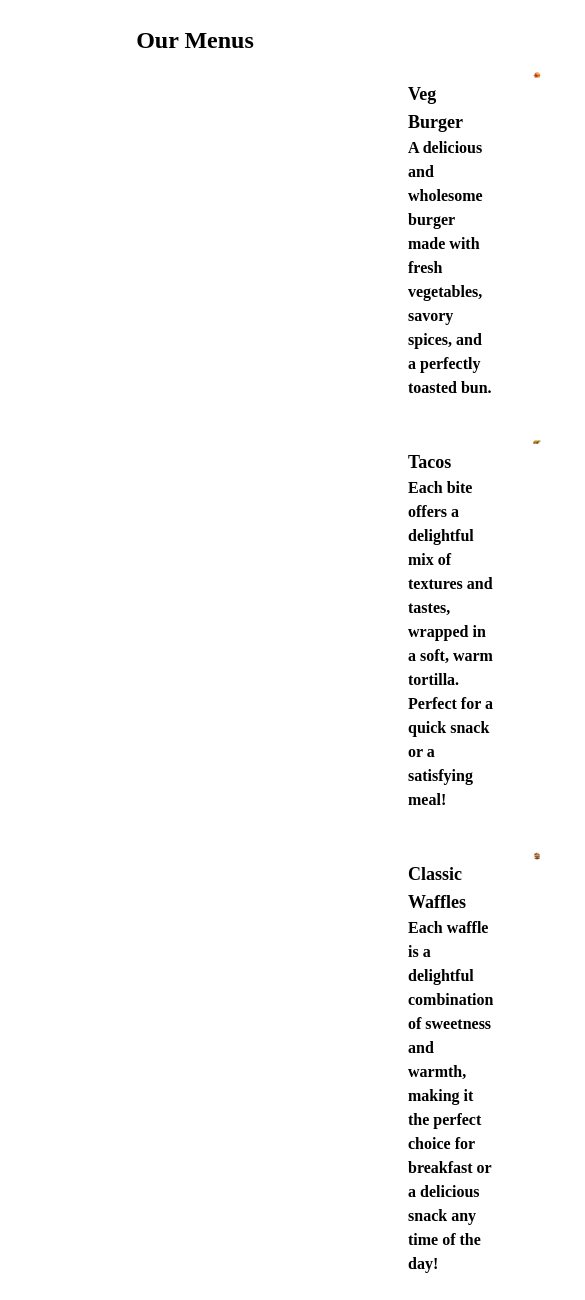
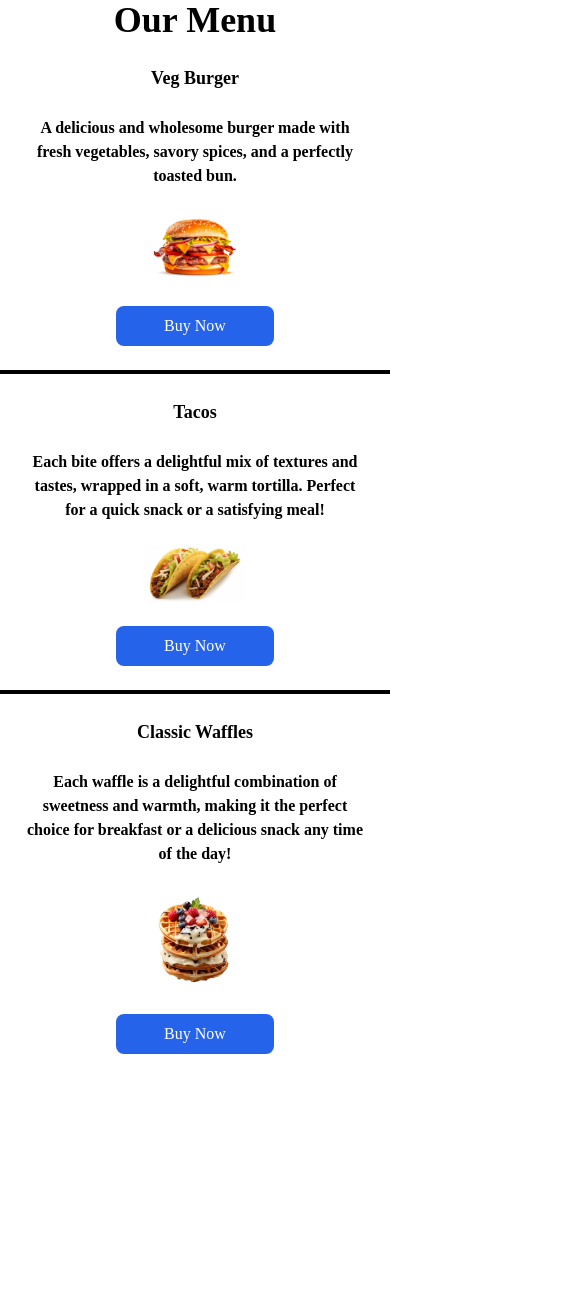
Before and after one commit to iamasadshah/tailwind-practice, a Next.js app: page /restaurant-menus in a window 390 px wide. Shown: the top 1300 px of the page, 585 px wide, since content can reach past the window. After the commit the page ends 1078 px from the top, so only its background shows below. Built offline with nearby package versions, Linux system fonts and the light colour scheme.

Commit message:
complete responsive

```diff
--- a/src/app/(flex)/article-preview/page.tsx
+++ b/src/app/(flex)/article-preview/page.tsx
@@ -4,24 +4,21 @@ import React from "react";
 const Page = () => {
   return (
     <>
-      <div className="flex h-screen bg-slate-400  justify-center items-center">
+      <div className="flex flex-col justify-center items-center mt-4 ">
         <Image
-          className="flex  rounded-l-2xl rounded-bl-2xl "
+          className=" rounded-md md:h-60 md:w-96 md:shadow-xl md:shadow-gray-700 xl:h-80 xl:w-[500px] 2xl:h-[500px] 2xl:w-[800px] 2xl:rounded-lg "
           src={"/article.jpg"}
           alt="book"
           height={180}
           width={180}
         />
 
-        <div
-          className="flex flex-col rounded-r-2xl pl-5 py-0.5
-      rounded-br-2xl bg-white w-[60%]"
-        >
-          <h3 className="text-3xl flex flex-col rounded pb-2">
+        <div className="text-center px-6 md:mt-6 xl:mt-12 2xl:mt-20">
+          <h3 className="font-semibold text-xl md:text-2xl xl:text-4xl 2xl:text-6xl">
             Lorem ipsum dolor sit amet consectetur adipisicing elit. Suscipit
             facilis
           </h3>
-          <p>
+          <p className="text-start md:text-center xl:text-xl 2xl:text-4xl">
             Lorem ipsum dolor sit amet consectetur adipisicing elit. Suscipit
             quisquam, ipsa aspernatur rem perferendis consequatur perspiciatis
             accusantium possimus inventore, corporis officia sunt voluptatibus
@@ -29,17 +26,17 @@ const Page = () => {
             quidem laudantium obcaecati vitae quae aliquam odio placeat.
           </p>
 
-          <div className="flex flex-row pt-3 px-6 justify-end">
+          <div className="flex items-center justify-center space-x-5 2xl:space-x-10 mt-4 xl:text-xl 2xl:text-4xl">
             <Image
               width={50}
               height={50}
               src={"/profile.jpeg"}
               alt="profile"
-              className="rounded-full
+              className="rounded-full xl:w-24 2xl:w-40 2xl:mt-6
         "
             />
-            <span className=" font-semibold ml-5">
-              Asad Shah <br /> 20/03/2024
+            <span className=" font-semibold">
+              Asad Shah <br /> 20/08/2024
             </span>
           </div>
         </div>
--- a/src/app/(flex)/fitness-report/page.tsx
+++ b/src/app/(flex)/fitness-report/page.tsx
@@ -3,28 +3,30 @@ import React from "react";
 const Page = () => {
   return (
     <>
-      <div className="flex flex-col justify-center  h-screen items-center bg-slate-400">
-        <h1 className="font-extrabold text-5xl">Daily Average Stats</h1>
-        <div className="flex space-x-10 mt-10 bg-white  shadow-2xl rounded-3xl  p-10">
-          <div className="bg-teal-500 rounded-2xl p-4 text-center space-y-4 px-10">
-            <h4 className="text-lg">Avg. Steps/Day</h4>
-            <h2 className="text-3xl font-bold">9,340</h2>
+      <div className="md:bg-black md:h-screen xl:bg-white  ">
+        <h1 className="font-extrabold text-2xl text-center py-4 md:text-white xl:text-black xl:text-5xl">
+          Daily Average Stats
+        </h1>
+        <div className="flex flex-col px-4 space-y-4 md:space-y-0 md:flex-row md:space-x-8 justify-center items-center md:mt-4 md:">
+          <div className="fitness-report">
+            <h4>Avg. Steps/Day</h4>
+            <h2 className="text-3xl font-bold xl:text-4xl">9,340</h2>
             <p>
               <b>+355</b> <br />
               last month
             </p>
           </div>
-          <div className="bg-teal-500 rounded-2xl  p-4 text-center space-y-4 px-10">
+          <div className="fitness-report">
             <h4>Minutes/Day</h4>
-            <h2 className="text-3xl font-bold">94</h2>
+            <h2 className="text-3xl font-bold xl:text-4xl">94</h2>
             <p>
               <b>+12</b> <br />
               last month
             </p>
           </div>
-          <div className="bg-teal-500 rounded-2xl p-4 text-center space-y-4 px-10">
+          <div className="fitness-report">
             <h4>kCal burnt/Day</h4>
-            <h2 className="text-3xl font-bold">142</h2>
+            <h2 className="text-3xl font-bold xl:text-4xl">142</h2>
             <p>
               <b>+22</b>
               <br />
--- a/src/app/(grid)/restaurant-menus/page.tsx
+++ b/src/app/(grid)/restaurant-menus/page.tsx
@@ -4,52 +4,57 @@ import React from "react";
 const Page = () => {
   return (
     <>
-      <h1 className="text-2xl text-center mt-6 font-bold">Our Menus</h1>
-      <div className="container  grid grid-cols-[1fr,auto]  px-96">
-        <div className="m-6">
-          <h4 className="font-bold text-lg">Veg Burger</h4>
+      <h1 className=" text-center text-4xl font-semibold ">Our Menu</h1>
+      <div className=" grid grid-cols-1 divide-y-4 divide-black md:divide-lime-600">
+        <div className="restaurant-menu">
+          <h4 className="font-bold text-lg md:text-2xl">Veg Burger</h4>
           <p className="font-semibold">
             A delicious and wholesome burger made with fresh vegetables, savory
             spices, and a perfectly toasted bun.
           </p>
-        </div>
           <Image
-          className="rounded m-1 p-3 hover:scale-150 hover:transition-transform duration-300"
+            className="md:size-32"
             src={"/burger.jpg"}
             alt="Veg-Burger"
             width={100}
             height={100}
           />
-        <div className="m-6">
-          <h4 className="font-bold text-lg">Tacos</h4>
+          <button className="menu-button">Buy Now</button>
+        </div>
+
+        <div className="restaurant-menu">
+          <h4 className="font-bold text-lg md:text-2xl">Tacos</h4>
           <p className="font-semibold">
             Each bite offers a delightful mix of textures and tastes, wrapped in
             a soft, warm tortilla. Perfect for a quick snack or a satisfying
             meal!
           </p>
-        </div>
           <Image
-          className="rounded m-1 p-3 hover:scale-150 hover:transition-transform duration-300"
+            className="md:size-32"
             src={"/tacos.jpg"}
             alt="tacos"
             width={100}
             height={100}
           />
-        <div className="m-6">
-          <h4 className="font-bold text-lg">Classic Waffles</h4>
+          <button className="menu-button">Buy Now</button>
+        </div>
+
+        <div className="restaurant-menu">
+          <h4 className="font-bold text-lg md:text-2xl">Classic Waffles</h4>
           <p className="font-semibold">
             Each waffle is a delightful combination of sweetness and warmth,
             making it the perfect choice for breakfast or a delicious snack any
             time of the day!
           </p>
-        </div>
           <Image
-          className="rounded-full m-1 p-3 hover:scale-150 hover:transition-transform duration-300"
+            className="md:size-32"
             src={"/waffle.png"}
             alt="Veg-Burger"
             width={100}
             height={100}
           />
+          <button className="menu-button">Buy Now</button>
+        </div>
       </div>
     </>
   );
--- a/src/app/globals.css
+++ b/src/app/globals.css
@@ -41,4 +41,13 @@
   .container {
     @apply md:grid-cols-2 md:grid lg:grid-cols-3 xl:grid-cols-3;
   }
+  .fitness-report {
+    @apply bg-teal-500 shadow-lg shadow-gray-600 rounded-2xl p-4 text-center space-y-4 px-10 md:size-52 xl:text-2xl xl:p-8 xl:bg-white xl:size-64 xl:space-y-8 2xl:bg-black 2xl:text-white 2xl:size-96 2xl:space-y-16 2xl:text-4xl;
+  }
+  .restaurant-menu {
+    @apply p-6 grid grid-cols-1 justify-center place-items-center text-center space-y-6;
+  }
+  .menu-button {
+    @apply bg-blue-600 py-2 px-12 rounded-lg text-white hover:text-white hover:bg-lime-600 hover:shadow-lg hover:shadow-gray-600;
+  }
 }
--- a/tailwind.config.ts
+++ b/tailwind.config.ts
@@ -14,6 +14,7 @@ const config: Config = {
           "conic-gradient(from 180deg at 50% 50%, var(--tw-gradient-stops))",
       },
       screens: {
+        xs: '425px',
         sm: '640px',
         md: '768px',
         lg: '1024px',
```
Lines whose indentation alone changed are shown as unchanged.
